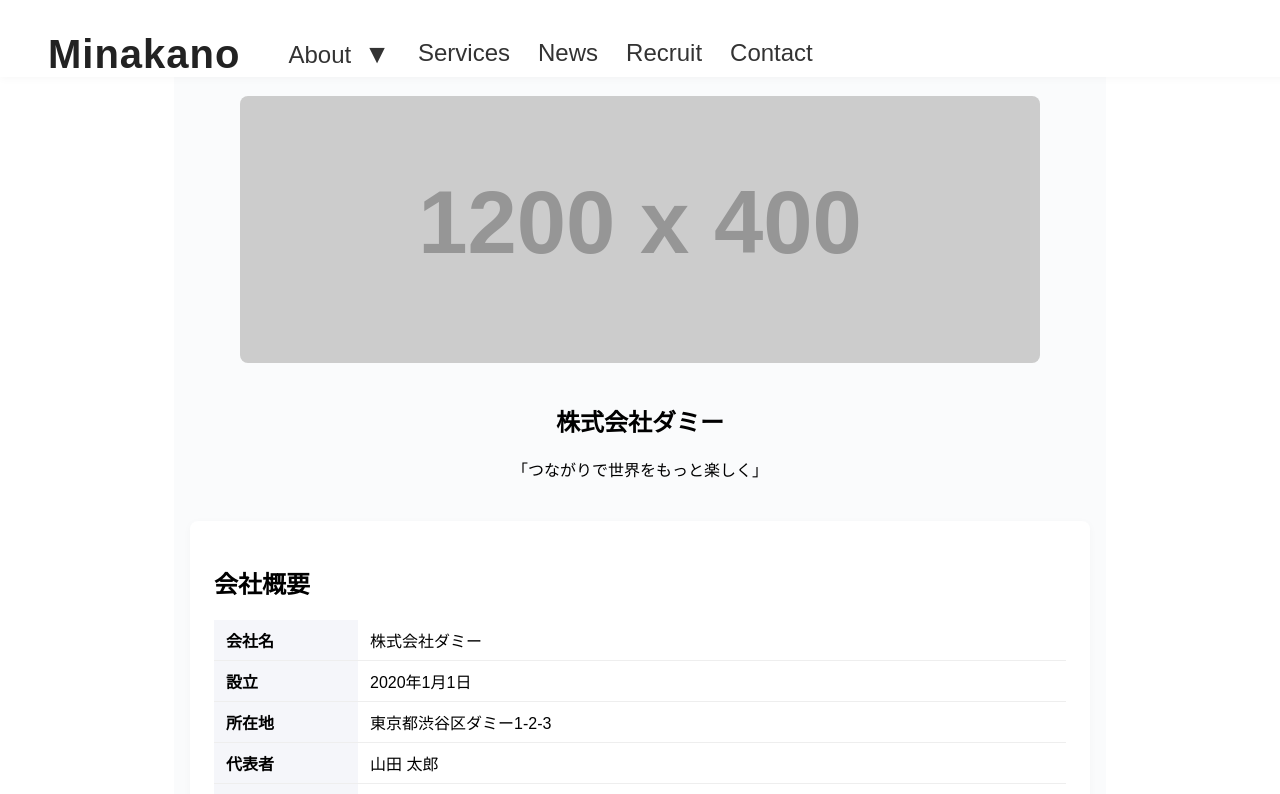
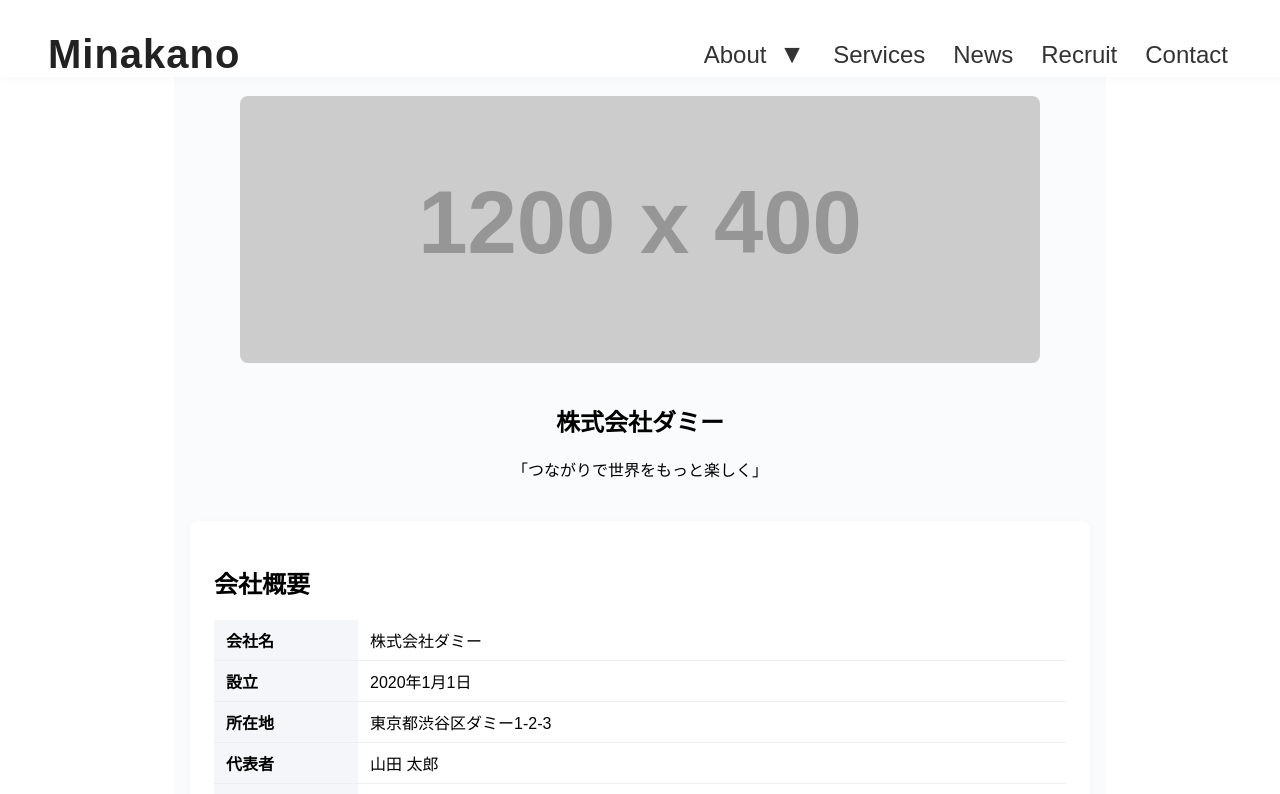
Before and after one commit to yr04491/Page_Mina, a React (Create React App) app: page / in a window 1280 px wide. Shown: the top 794 px of the page. Built offline with nearby package versions, Linux system fonts and the light colour scheme.

Commit message:
ハンバーガーメニュー追加

```diff
--- a/src/pages/CompanyPage.css
+++ b/src/pages/CompanyPage.css
@@ -1,3 +1,9 @@
+:root {
+  --nav-padding-right: 24px;   /* 右端からnav_barまでの距離 */
+  --nav-padding-left: 48px;    /* 左端からロゴまでの距離 */
+  --logo-nav-gap: 0px;         /* ロゴとnav_barの間隔（space-betweenなので通常0） */
+}
+
 .company-page {
   max-width: 900px;
   margin: 0 auto;
@@ -72,8 +78,8 @@
   width: 100%;
   display: flex;
   align-items: center;
-  justify-content: flex-start;
-  padding: 32px 24px 0 48px;
+  justify-content: space-between;
+  padding: 32px var(--nav-padding-right) 0 var(--nav-padding-left);
   background: #fff;
   position: fixed;
   top: 0;
@@ -87,11 +93,13 @@
   color: #222;
   letter-spacing: 1px;
   font-family: 'Montserrat', 'Noto Sans JP', sans-serif;
-  margin-right: 48px;
+  margin-right: var(--logo-nav-gap);
 }
 .nav-menu {
   display: flex;
   gap: 28px;
+  position: relative;
+  left: -100px;
 }
 .nav-menu a {
   color: #333;
@@ -156,3 +164,79 @@
   from { opacity: 0; transform: translateY(10px); }
   to { opacity: 1; transform: translateY(0); }
 }
+
+@media (max-width: 900px) {
+  .nav-menu {
+    display: flex;
+    position: relative;
+    top: 80px;
+    right: 0;
+    left: 0;
+    background: #fff;
+    flex-direction: column;
+    align-items: flex-end;
+    gap: 0 !important;
+    padding: 32px 32px 32px 0;
+    box-shadow: 0 8px 32px rgba(0,0,0,0.08);
+    z-index: 3000;
+    left: 0 !important;
+  }
+  .nav-menu.open {
+    display: flex !important;
+    animation: fadeIn 0.2s;
+  }
+  .nav-menu > * {
+    margin-bottom: 18px;
+  }
+  .hamburger {
+    display: flex !important;
+    flex-direction: column;
+    justify-content: center;
+    align-items: center;
+    width: 48px;
+    height: 48px;
+    background: #222;
+    border-radius: 50%;
+    cursor: pointer;
+    z-index: 4000;
+    margin-left: 16px;
+    position: absolute;
+    top: 24px;
+    right: 24px;
+  }
+  .hamburger span {
+    display: block;
+    width: 26px;
+    height: 4px;
+    background: #fff;
+    margin: 4px 0;
+    border-radius: 2px;
+    transition: 0.3s;
+  }
+  .hamburger.open span:nth-child(1) {
+    transform: translateY(8px) rotate(45deg);
+  }
+  .hamburger.open span:nth-child(2) {
+    opacity: 0;
+  }
+  .hamburger.open span:nth-child(3) {
+    transform: translateY(-8px) rotate(-45deg);
+  }
+}
+
+@media (min-width: 901px) {
+  .hamburger {
+    display: none !important;
+  }
+  .nav-menu {
+    display: flex !important;
+    position: relative;
+    flex-direction: row;
+    align-items: center;
+    background: none;
+    box-shadow: none;
+    padding: 0;
+    left: -100px;
+    gap: 28px;
+  }
+}
--- a/src/pages/CompanyPage.jsx
+++ b/src/pages/CompanyPage.jsx
@@ -1,13 +1,27 @@
-import React, { useState } from "react";
+import React, { useState, useEffect } from "react";
 import './CompanyPage.css';
 
 const TopBar = () => {
   const [aboutOpen, setAboutOpen] = useState(false);
+  const [mobileNavOpen, setMobileNavOpen] = useState(false);
+  const [isMobile, setIsMobile] = useState(window.innerWidth <= 900);
+
+  useEffect(() => {
+    const handleResize = () => {
+      setIsMobile(window.innerWidth <= 900);
+      if (window.innerWidth > 900) setMobileNavOpen(false);
+    };
+    window.addEventListener('resize', handleResize);
+    return () => window.removeEventListener('resize', handleResize);
+  }, []);
 
   return (
     <header className="topbar">
       <div className="logo">Minakano</div>
-      <nav className="nav-menu">
+      <nav
+        className={`nav-menu${isMobile && mobileNavOpen ? ' open' : ''}`}
+        style={isMobile ? {} : { display: 'flex' }}
+      >
         <div
           className="nav-item nav-about"
           onMouseEnter={() => setAboutOpen(true)}
@@ -31,6 +45,16 @@ const TopBar = () => {
         <a href="#">Recruit</a>
         <a href="#">Contact</a>
       </nav>
+      {isMobile && (
+        <div
+          className={`hamburger${mobileNavOpen ? ' open' : ''}`}
+          onClick={() => setMobileNavOpen(!mobileNavOpen)}
+        >
+          <span></span>
+          <span></span>
+          <span></span>
+        </div>
+      )}
     </header>
   );
 };
```
